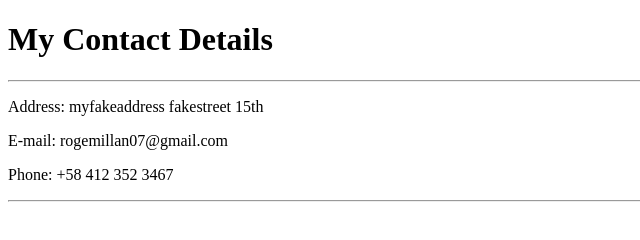
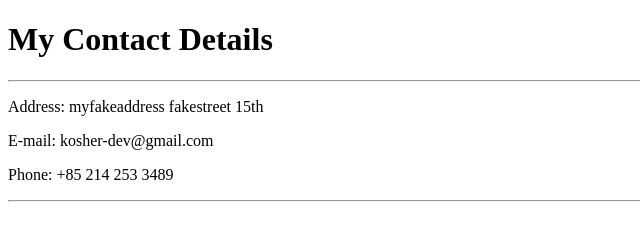
Before and after one commit to kosher-dev/cv, a plain HTML site: page contact_me.html in a window 1280 px wide. Shown: the full height of the page, 0-640 px from the left. Drawn offline with Linux system fonts and the light colour scheme.

Commit message:
Update contact_me.html

```diff
--- a/contact_me.html
+++ b/contact_me.html
@@ -8,8 +8,8 @@
     <h1>My Contact Details</h1>
     <hr>
     <p>Address: myfakeaddress fakestreet 15th</p>
-    <p>E-mail: rogemillan07@gmail.com</p>
-    <p>Phone: +58 412 352 3467</p>
+    <p>E-mail: kosher-dev@gmail.com</p>
+    <p>Phone: +85 214 253 3489</p>
     <hr>
 
 
```
